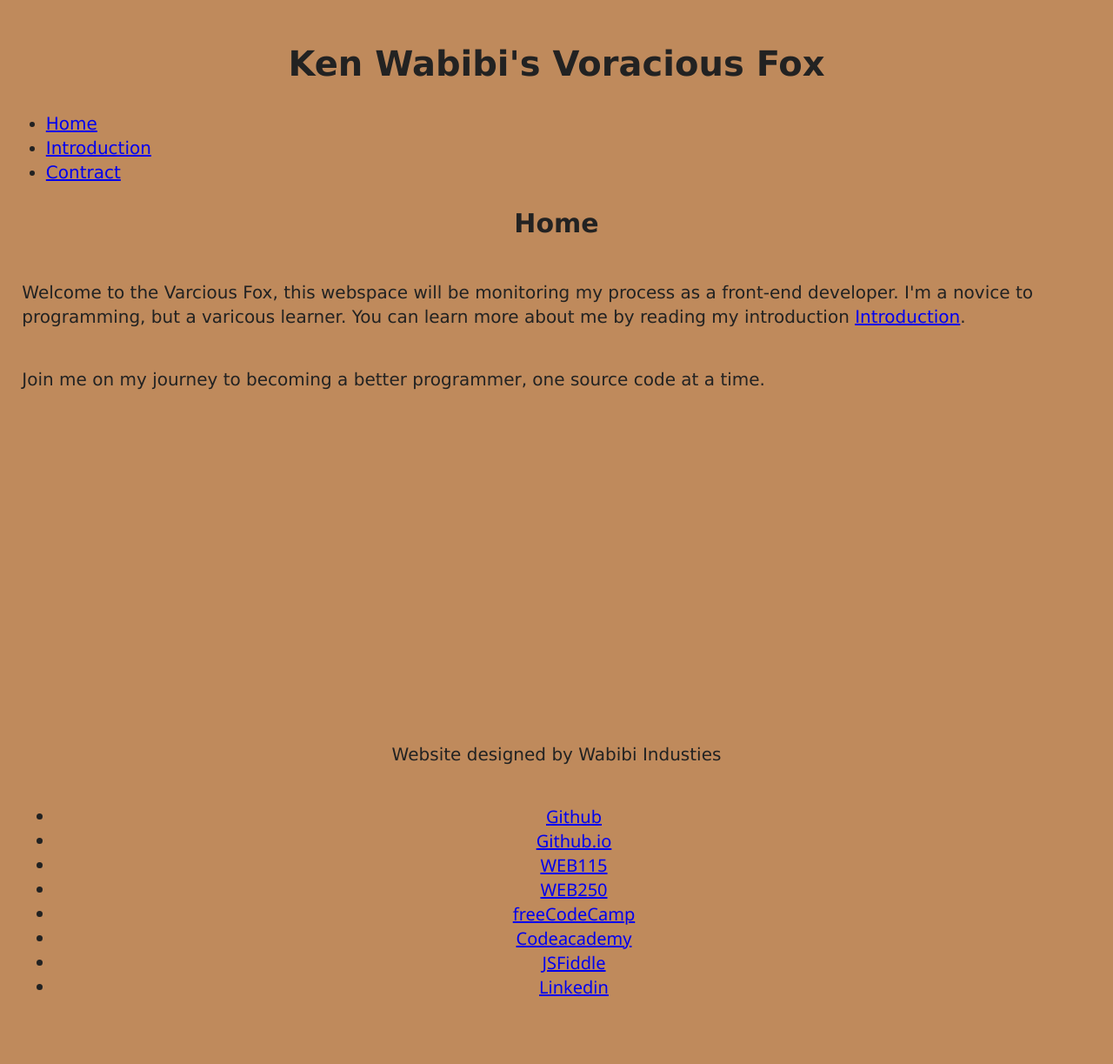
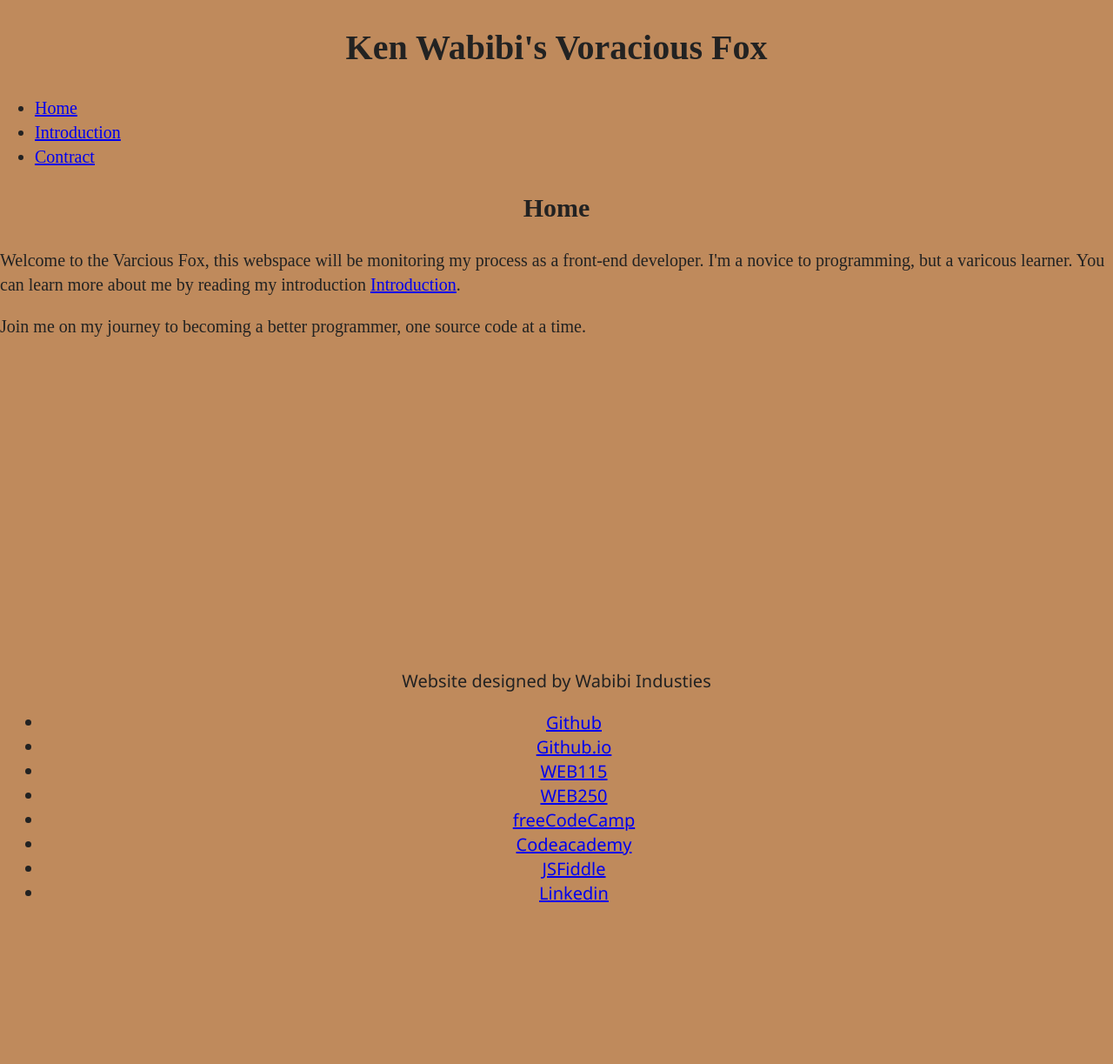
Before and after one commit to KenLWabibi/KenLWabibi.github.io, a PHP site: page / in a window 1280 px wide. Shown: the whole page at 87% size. After the commit the page ends 1037 px from the top, so only its background shows below. Run offline with PHP 8.4, Linux system fonts and the light colour scheme.

Commit message:
Update VF_layout1.css

```diff
--- a/VF_layout1.css
+++ b/VF_layout1.css
@@ -23,14 +23,6 @@ html {
 h1, h2, h3, h4, h5, h6 {
 	text-align: center;
 }
-body p, body {
-/* Paragraph element styles */
-	margin: 3.5% 1%;
-	font-size: 1em;
-	font-family: "Lucida Grande", "Lucida Sans Unicode", "Lucida Sans", "DejaVu Sans", Verdana, sans-serif;
-	font-style: normal;
-	height: 100%;
-}
 footer {
 /* Footer styles */
 	font-family: Segoe, "Segoe UI", "DejaVu Sans", "Trebuchet MS", Verdana, sans-serif;
```
